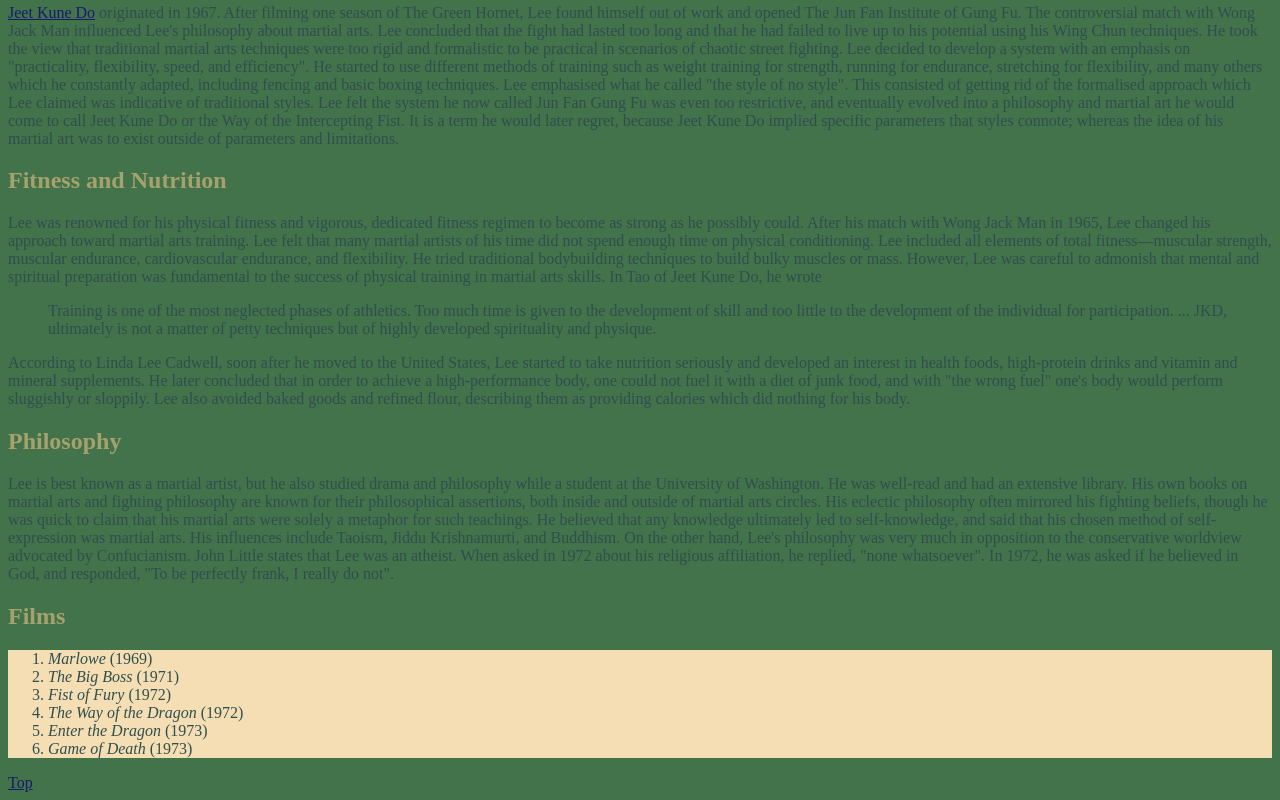
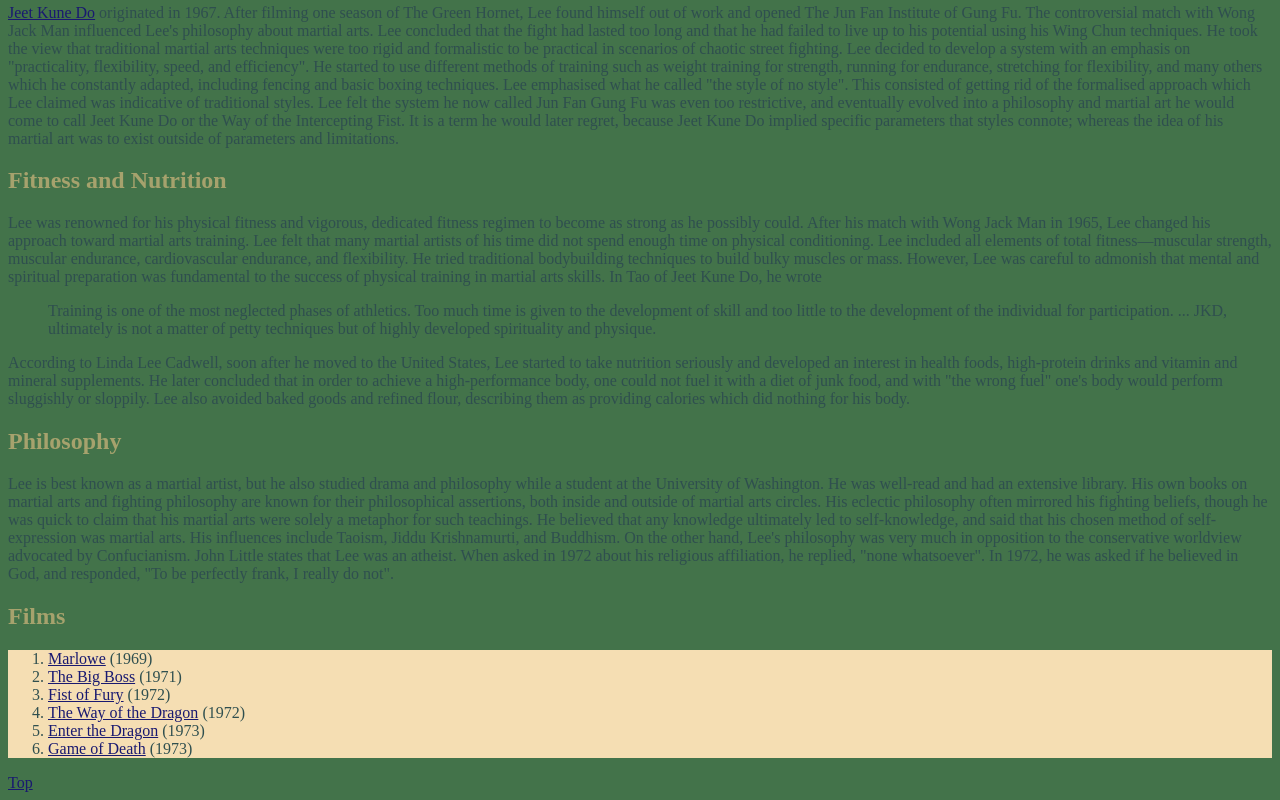
Before and after one commit to i2ichard/DWS1, a plain HTML site: page color/color.html in a window 1280 px wide. Shown: the part 372-1172 px from the top of the page. Drawn offline with Linux system fonts and the light colour scheme.

Commit message:
links
Added links to the films Bruce Lee has featured in.

```diff
--- a/color/color.html
+++ b/color/color.html
@@ -30,12 +30,12 @@
 		<p>Lee is best known as a martial artist, but he also studied drama and philosophy while a student at the University of Washington. He was well-read and had an extensive library. His own books on martial arts and fighting philosophy are known for their philosophical assertions, both inside and outside of martial arts circles. His eclectic philosophy often mirrored his fighting beliefs, though he was quick to claim that his martial arts were solely a metaphor for such teachings. He believed that any knowledge ultimately led to self-knowledge, and said that his chosen method of self-expression was martial arts. His influences include Taoism, Jiddu Krishnamurti, and Buddhism. On the other hand, Lee's philosophy was very much in opposition to the conservative worldview advocated by Confucianism. John Little states that Lee was an atheist. When asked in 1972 about his religious affiliation, he replied, "none whatsoever". In 1972, he was asked if he believed in God, and responded, "To be perfectly frank, I really do not".</p>
 		<h2 id="films">Films</h2>
 		<ol>
-			<li><i>Marlowe</i> (1969)</li>
-			<li><i>The Big Boss</i> (1971)</li>
-			<li><i>Fist of Fury</i> (1972)</li>
-			<li><i>The Way of the Dragon</i> (1972)</li>
-			<li><i>Enter the Dragon</i> (1973)</li>
-			<li><i>Game of Death</i> (1973)</li>
+			<li><a href="http://en.wikipedia.org/wiki/Marlowe_(film)" target="_blank">Marlowe</a> (1969)</li>
+			<li><a href="http://en.wikipedia.org/wiki/The_Big_Boss" target="_blank">The Big Boss</a> (1971)</li>
+			<li><a href="http://en.wikipedia.org/wiki/Fist_of_Fury" target="_blank">Fist of Fury</a> (1972)</li>
+			<li><a href="http://en.wikipedia.org/wiki/Way_of_the_Dragon" target="_blank">The Way of the Dragon</a> (1972)</li>
+			<li><a href="http://en.wikipedia.org/wiki/Enter_the_Dragon" target="_blank">Enter the Dragon</a> (1973)</li>
+			<li><a href="http://en.wikipedia.org/wiki/Game_of_Death" target="_blank">Game of Death</a> (1973)</li>
 		</ol>
 		<a href="#top">Top</a>
 	</body>
```
